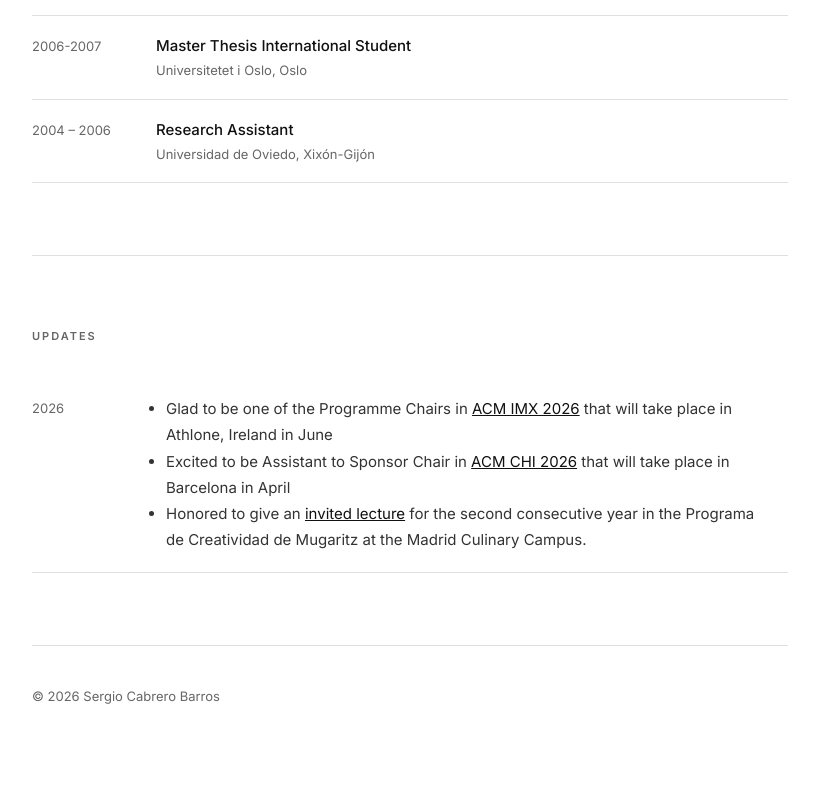
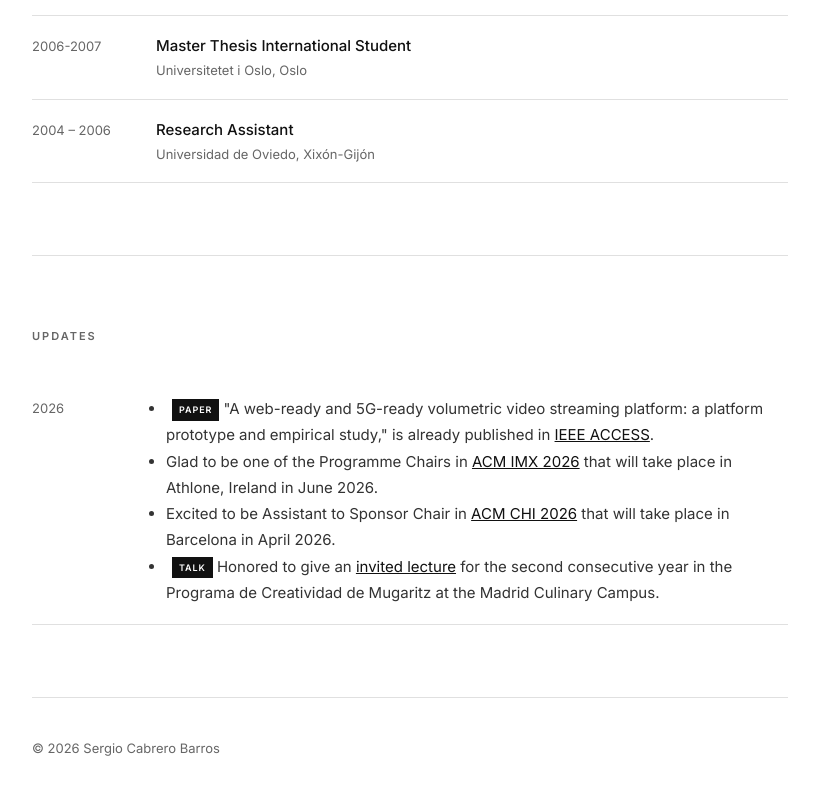
Before and after one commit to sergiocabrero/sergiocabrero.github.io, a plain HTML site: page index.html in a window 1280 px wide. Shown: the part 2995-3794 px from the top of the page, without its empty margins (230-1049 px from the left). Before the commit the page ends 3741 px from the top, so only its background shows below. Drawn offline with Linux system fonts and the light colour scheme.

Commit message:
Added paper

```diff
--- a/index.html
+++ b/index.html
@@ -529,9 +529,10 @@
         <span class="tl-year">2026</span>
         <div class="updates">
         <ul>
-          <li>Glad to be one of the Programme Chairs in <a href="https://imx.acm.org/2026/" target="_blank">ACM IMX 2026</a> that will take place in Athlone, Ireland in June</li>
-          <li>Excited to be Assistant to Sponsor Chair in <a href="https://chi2026.acm.org" target="_blank">ACM CHI 2026</a> that will take place in Barcelona in April</li>
-          <li>Honored to give an <a href="https://www.instagram.com/p/DUqDYb7DzSM/" target="_blank">invited lecture</a> for the second consecutive year in the Programa de Creatividad de Mugaritz at the Madrid Culinary Campus.</li>
+          <li><span class="badge">Paper</span> "A web-ready and 5G-ready volumetric video streaming platform: a platform prototype and empirical study," is already published in <a href="https://ieeexplore.ieee.org/document/11418643" target="_blank">IEEE ACCESS</a>.</li>
+          <li>Glad to be one of the Programme Chairs in <a href="https://imx.acm.org/2026/" target="_blank">ACM IMX 2026</a> that will take place in Athlone, Ireland in June 2026.</li>
+          <li>Excited to be Assistant to Sponsor Chair in <a href="https://chi2026.acm.org" target="_blank">ACM CHI 2026</a> that will take place in Barcelona in April 2026.</li>
+          <li><span class="badge">Talk</span> Honored to give an <a href="https://www.instagram.com/p/DUqDYb7DzSM/" target="_blank">invited lecture</a> for the second consecutive year in the Programa de Creatividad de Mugaritz at the Madrid Culinary Campus.</li>
         </ul>
         </div>
       </div>
```
